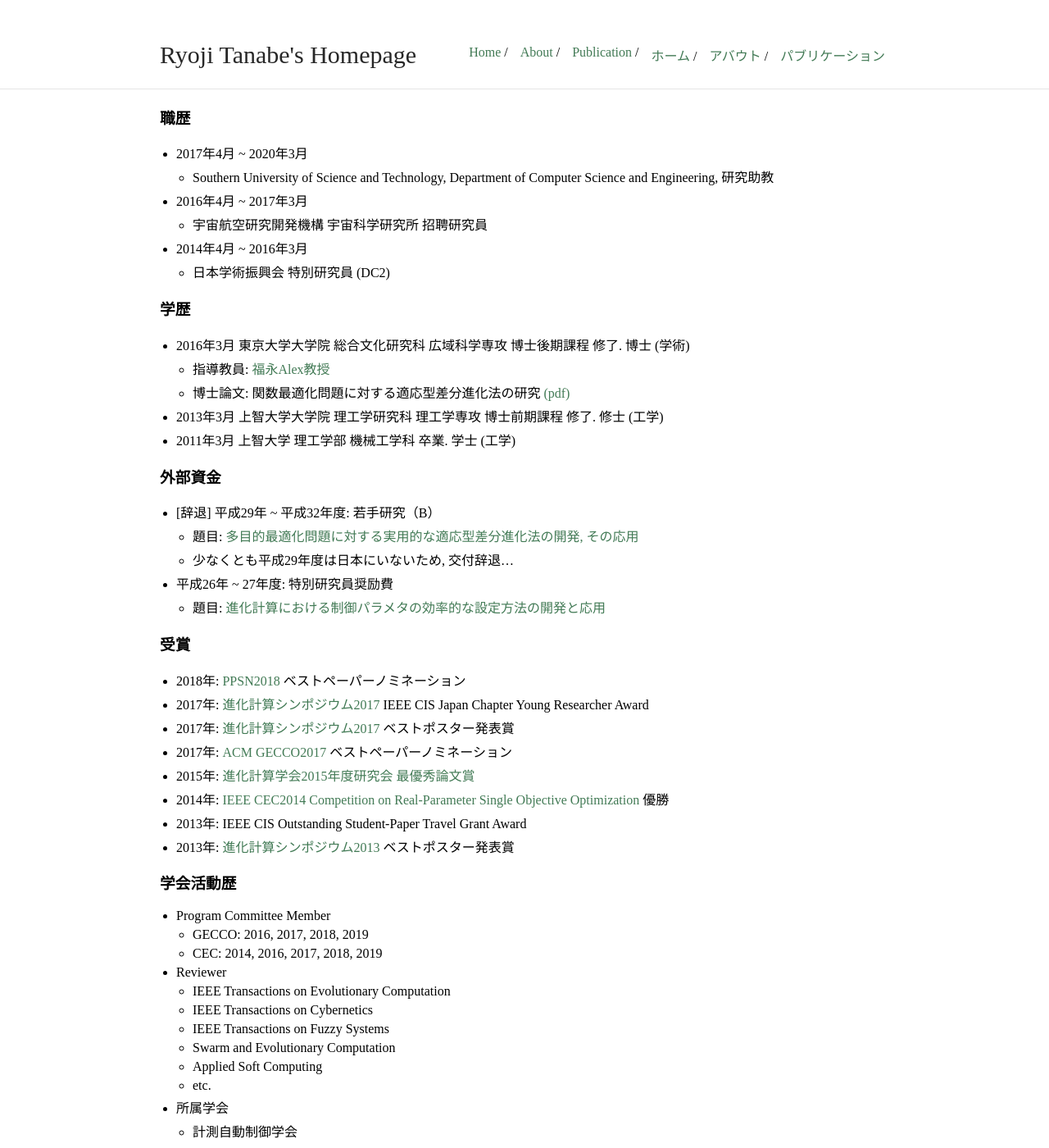
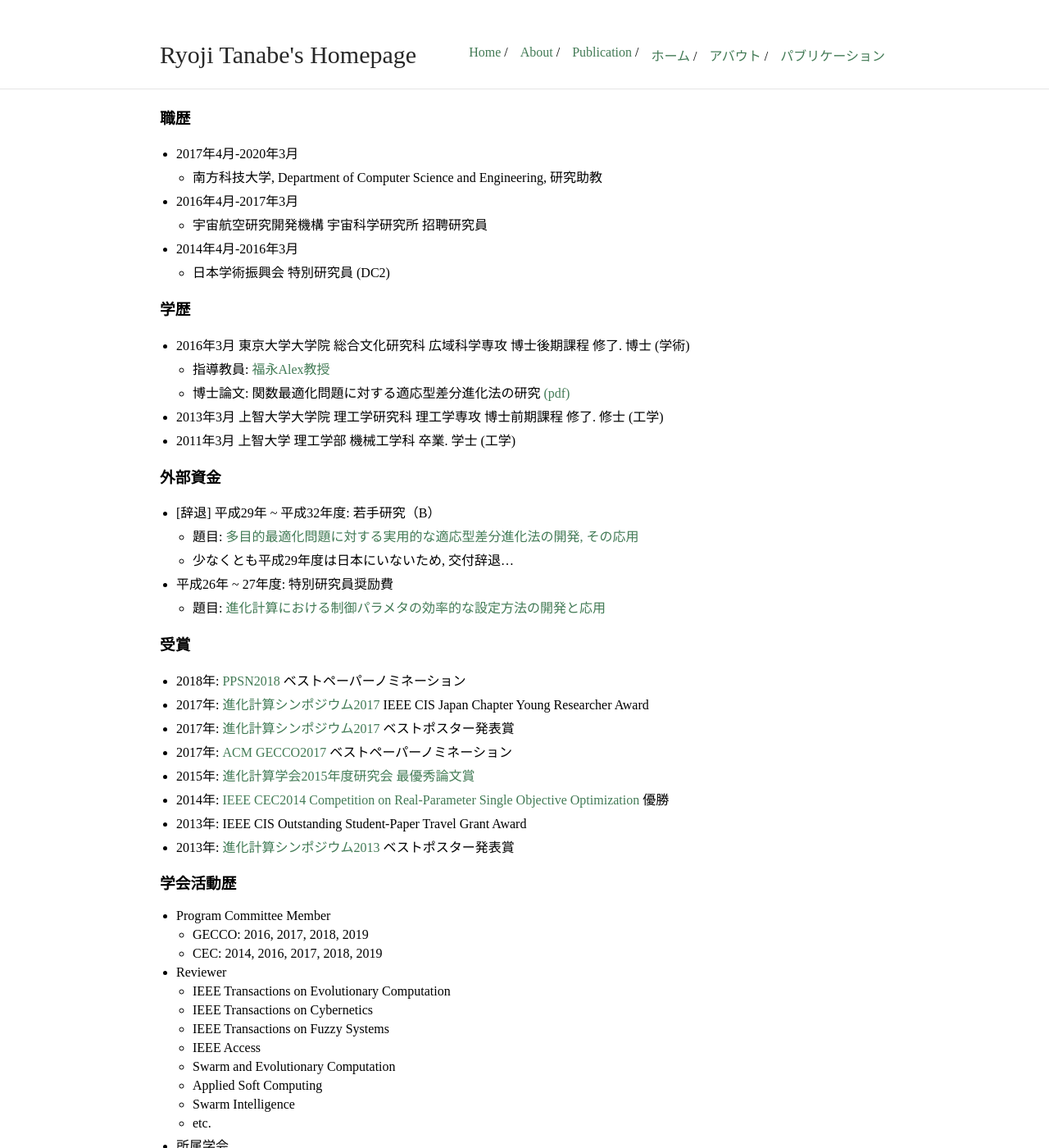
Before and after one commit to ryojitanabe/ryojitanabe.github.io, a Jekyll site: the page built from about-j.md, in a window 1280 px wide and 1400 px high. Shown: the whole window at 82% size. Built offline with Jekyll 4.4.1, drawn with Linux system fonts in a browser that asks for light colours.

```diff
--- a/about-j.md
+++ b/about-j.md
@@ -5,11 +5,11 @@ title: Ryoji Tanabe's Homepage
 
 ### 職歴
 
-* 2017年4月 ~ 2020年3月
-  * Southern University of Science and Technology, Department of Computer Science and Engineering, 研究助教
-* 2016年4月 ~ 2017年3月
+* 2017年4月-2020年3月
+  * 南方科技大学, Department of Computer Science and Engineering, 研究助教
+* 2016年4月-2017年3月
   * 宇宙航空研究開発機構 宇宙科学研究所 招聘研究員
-* 2014年4月 ~ 2016年3月
+* 2014年4月-2016年3月
   * 日本学術振興会 特別研究員 (DC2)
 
 
@@ -52,8 +52,10 @@ title: Ryoji Tanabe's Homepage
   * IEEE Transactions on Evolutionary Computation
   * IEEE Transactions on Cybernetics
   * IEEE Transactions on Fuzzy Systems
+  * IEEE Access
   * Swarm and Evolutionary Computation
   * Applied Soft Computing
+  * Swarm Intelligence
   * etc.
 
 * 所属学会
```
Also changed, not shown: about.md (+2 -0 lines), index-j.md (+1 -1 lines), index.md (+1 -1 lines).
